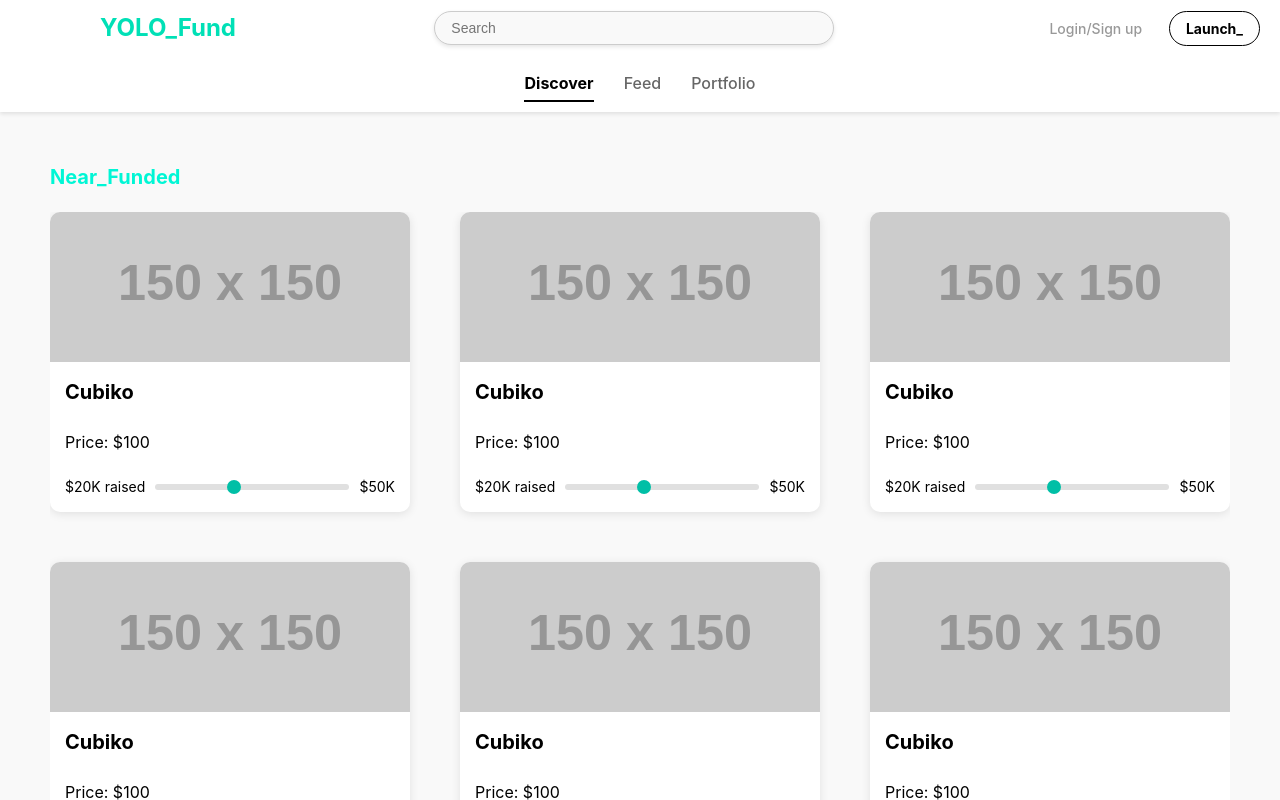
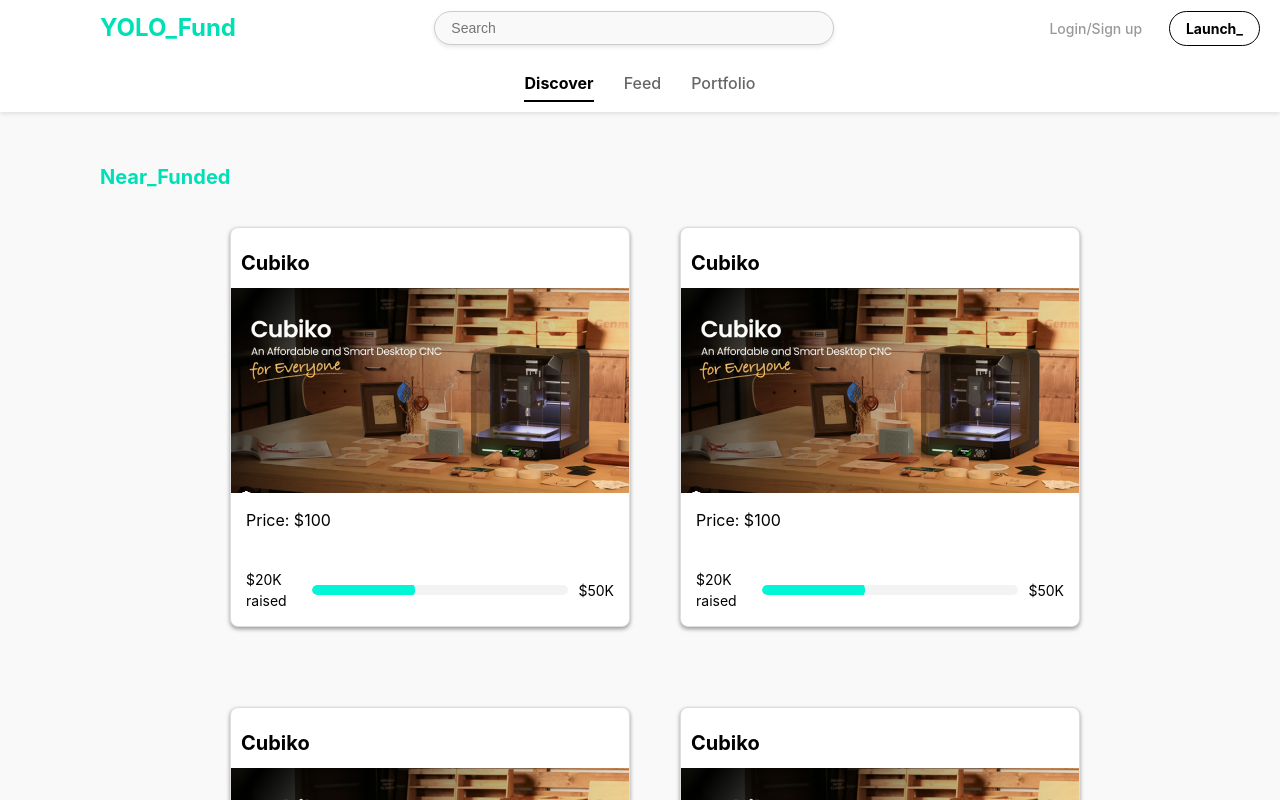
Before and after one commit to tkgit-make/hackduke2025, a React (Vite) app in the folder HackDuke2025Project/: page / in a window 1280 px wide. Shown: the top 800 px of the page. Built offline with nearby package versions, Linux system fonts and the light colour scheme.

Commit message:
Discover cards

```diff
--- a/HackDuke2025Project/src/components/Card.css
+++ b/HackDuke2025Project/src/components/Card.css
@@ -1,22 +1,33 @@
 .card-container {
-    background-color: white;
-    border-radius: 10px;
-    height: 300px;
-    box-shadow: 0 2px 10px rgba(0, 0, 0, 0.1);
-    overflow: hidden;
-    display: flex;
-    flex-direction: column;
+  display: flex;
+  flex-direction: column;
+  justify-content: space-between;
+  height: 400px; /* Adjust this value to make the cards longer */
+  width: 400px;
+  padding-top: 20px;
+  background-color: #fff;
+  border: 1px solid #ddd;
+  border-radius: 8px;
+  box-shadow: 0 2px 4px rgba(0, 0, 0, 0.4);
+  transition: transform 0.2s;
+  box-sizing: border-box;
+  margin: 15px; /* Even spacing between cards */
+
+}
+
+  .card-container:hover {
+    transform: scale(1.05);
   }
 
   .card-image {
     width: 100%;
-    height: 150px;
+    height: auto;
     object-fit: cover;
   }
 
   .card-content {
     padding: 15px;
-    flex: 1;
+    flex-grow: 1;
     display: flex;
     color: #000000;
     flex-direction: column;
@@ -28,6 +39,7 @@
     font-weight: bold;
     color: #000000;
     margin-bottom: 10px;
+    padding-left: 10px;
   }
 
   .card-price {
@@ -43,20 +55,28 @@
     font-size: 14px;
   }
 
-  .progress-bar {
-    flex: 1;
-    appearance: none;
-    height: 6px;
-    background-color: #e0e0e0;
-    border-radius: 3px;
-    outline: none;
+  .progress-bar-container {
+    position: relative;
+    width: 100%;
+    height: 10px;
+    background-color: #f3f3f3;
+    border-radius: 5px;
+    overflow: hidden;
   }
 
-  .progress-bar::-webkit-slider-thumb {
-    appearance: none;
-    width: 14px;
-    height: 14px;
+  .progress-bar {
+    height: 100%;
+    background-color: #00F6D5;
+    border-radius: 5px;
+    position: relative;
+  }
+
+  .progress-circle {
+    width: 20px;
+    height: 20px;
+    background-color: #00F6D5;
     border-radius: 50%;
-    background-color: #00bfa6;
-    cursor: pointer;
+    position: absolute;
+    top: -5px;
+    right: 0;
   }
--- a/HackDuke2025Project/src/components/Card.jsx
+++ b/HackDuke2025Project/src/components/Card.jsx
@@ -1,33 +1,33 @@
-//import React from "react";
 import "./Card.css";
 import PropTypes from 'prop-types';
 
 const Card = ({ image, company, price, raised, goal }) => {
+  const raisedAmount = parseFloat(raised.replace("$", "").replace("K", "000"));
+  const goalAmount = parseFloat(goal.replace("$", "").replace("K", "000"));
+  const progressValue = (raisedAmount / goalAmount) * 100;
+
   return (
     <div className="card-container">
+      <p className="card-company">{company}</p>
       <img src={image} alt={company} className="card-image" />
       <div className="card-content">
-        <p className="card-company">{company}</p>
         <p className="card-price">Price: {price}</p>
         <div className="card-progress">
           <span>{raised} raised</span>
-          <input
-            type="range"
-            min="0"
-            max="100"
-            value={(parseInt(raised.replace("$", "")) / parseInt(goal.replace("$", ""))) * 100}
-            className="progress-bar"
-            readOnly
-          />
+          <div className="progress-bar-container">
+            <div className="progress-bar" style={{ width: `${progressValue}%` }}>
+              <div className="progress-circle"></div>
+            </div>
+          </div>
           <span>{goal}</span>
         </div>
       </div>
     </div>
   );
 };
+
 Card.propTypes = {
   image: PropTypes.string.isRequired,
-  title: PropTypes.string.isRequired,
   company: PropTypes.string.isRequired,
   price: PropTypes.string.isRequired,
   raised: PropTypes.string.isRequired,
--- a/HackDuke2025Project/src/components/Discover.css
+++ b/HackDuke2025Project/src/components/Discover.css
@@ -23,13 +23,14 @@
   font-size: 20px;
   font-weight: bold;
   margin-bottom: 20px;
+  padding-left: 50px;
   color: #333;
   text-align: center; /* Centers the title text */
 }
 
 .card-grid {
   display: grid;
-  grid-template-columns: repeat(auto-fill, minmax(300px, 1fr));
+  grid-template-columns: repeat(auto-fill, minmax(300px, 400px));
   gap: 50px;
   width: 100%;
   justify-content: center; /* Ensures cards are centered in the grid */
--- a/HackDuke2025Project/src/components/Discover.jsx
+++ b/HackDuke2025Project/src/components/Discover.jsx
@@ -3,24 +3,23 @@
 import "./Discover.css";
 
 const Discover = () => {
-  const cards = Array(6).fill({
+  const cards = Array(12).fill({
     company: "Cubiko",
     price: "$100",
     raised: "$20K",
     goal: "$50K",
-    image: "https://via.placeholder.com/150", // Replace with actual image path
+    image: "Cubikopic.png", // Replace with actual image path
   });
 
   return (
     <div className="discover-page">
       <div className="discover-content">
-        <h2 style = {{color: '#00F6D5', textAlign: 'left'}}className="section-title">Near_Funded</h2>
+        <h2 style = {{color: '#00e0b6', textAlign: 'left'}}className="section-title">Near_Funded</h2>
         <div className="card-grid">
           {cards.map((card, index) => (
             <Card
               key={index}
               image={card.image}
-              title={card.title}
               company={card.company}
               price={card.price}
               raised={card.raised}
--- a/HackDuke2025Project/src/components/Portfolio.jsx
+++ /dev/null
@@ -1,12 +0,0 @@
-import './Portfolio.css'
-
-function Portfolio() {
-
-  return (
-    <>
-      <a>Portfolio Page</a>
-    </>
-  )
-}
-
-export default Portfolio
```
Also changed, not shown: HackDuke2025Project/cubikopic.png (added), 1 other file (tests, documents, lock files or other folders).
